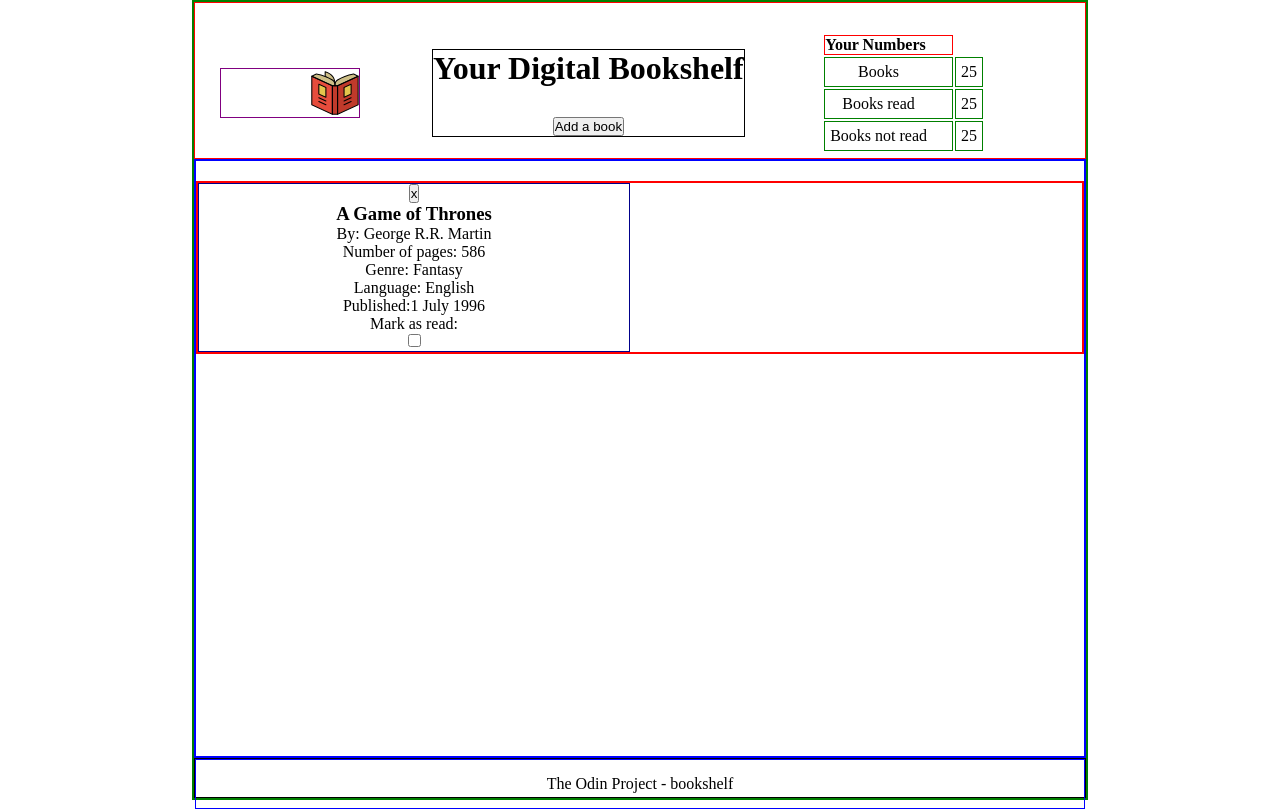
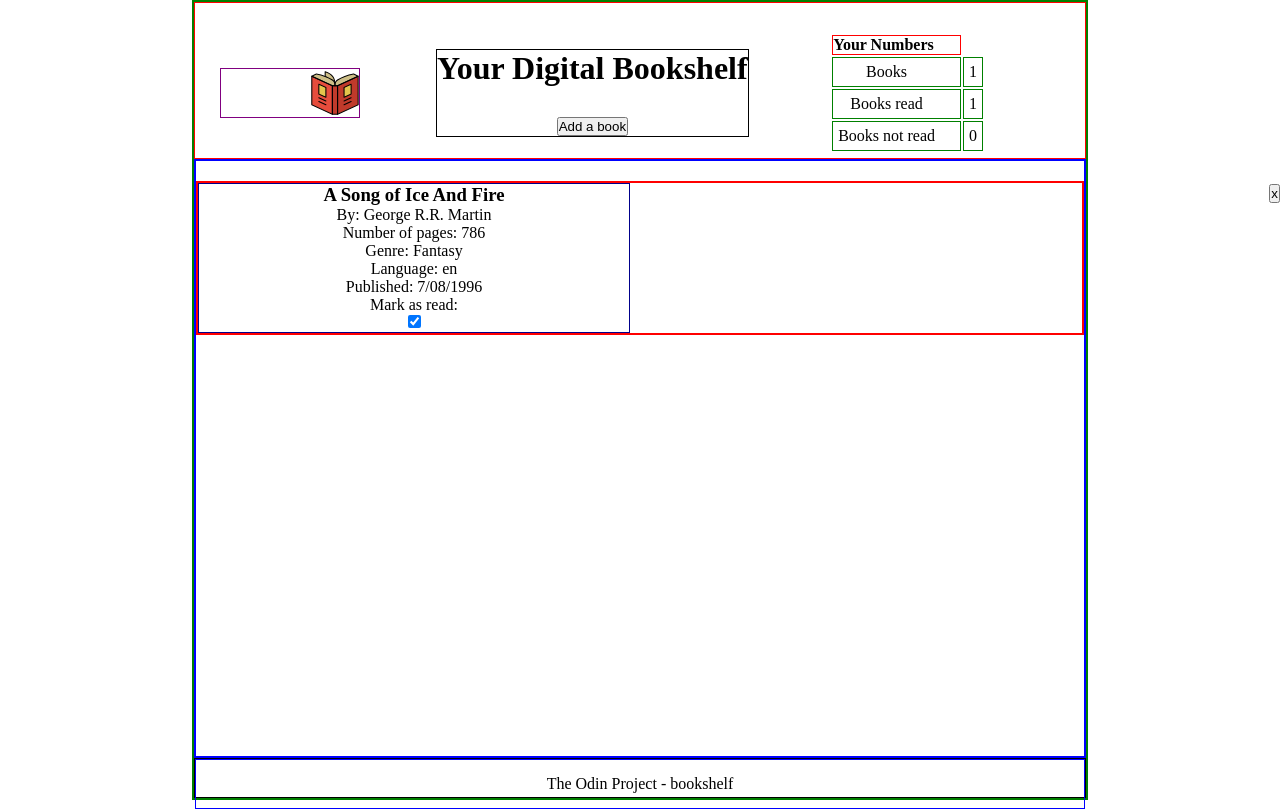
Before and after one commit to Thibault-be/library, a plain HTML site: page index.html in a window 1280 px wide. Drawn offline with Linux system fonts and the light colour scheme.

Commit message:
Add book almost working. Bug in (not) read feature)

```diff
--- a/index.html
+++ b/index.html
@@ -21,21 +21,21 @@
           </tr>
           <tr>
             <td class="description number-of-books">Books</td>
-            <td class="digit books-digit">25</td>
+            <td class="digit number-of-books-digit">0</td>
           </tr>
           <tr>
             <td class="description number-of-books-read">Books read</td>
-            <td class="digit books-read-digit">25</td>
+            <td class="digit books-read-digit">0</td>
           </tr>
           <tr>
             <td class="description number-of-books-unread">Books not read</td>
-            <td class="digit books-digit-unread">25</td>
+            <td class="digit books-digit-unread">0</td>
           </tr>
         </table>
       </header>
       <main>
         <div class="main-container">
-          <div class="card read">
+          <!-- <div class="card read">
             <button class="remove">x</button>
             <h3 class="book-title">A Game of Thrones</h3>
             <p class="author">By: George R.R. Martin</p>
@@ -45,7 +45,7 @@
             <p class="published">Published:1 July 1996</p>
             <label for="toggle">Mark as read:</label>
             <input type="checkbox" name="toggle" id="toggle" />
-          </div>
+          </div> -->
         </div>
         <dialog class="modal">
           <form class="add-book-form" method="dialog" action="example.html">
@@ -79,6 +79,13 @@
               placeholder="Genre"
               value="Roman"
             />
+            <label for="new-book-language">Language* </label>
+            <input
+              type="text"
+              id="new-book-language"
+              placeholder="Language"
+              value="en"
+            />
             <label for="new-book-publishing-date">Publishing Date*</label>
             <input
               type="date"
--- a/script.js
+++ b/script.js
@@ -1,4 +1,7 @@
 const booksContainer = document.querySelector(".main-container");
+const numberOfBooks = document.querySelector(".number-of-books-digit");
+const numberOfReadBooks = document.querySelector(".books-read-digit");
+const numberOfUnreadBooks = document.querySelector(".books-digit-unread");
 const addBookBtn = document.querySelector(".add-book-button");
 const addBookForm = document.querySelector(".modal");
 const formAddBookBtn = document.querySelector(".form-add-book-button");
@@ -6,11 +9,27 @@ const formTitle = document.querySelector("#new-book-title");
 const formAuthor = document.querySelector("#new-book-author");
 const formPages = document.querySelector("#new-book-pages");
 const formGenre = document.querySelector("#new-book-genre");
+const formLanguage = document.querySelector("#new-book-language");
 const formDate = document.querySelector("#new-book-publishing-date");
 const formReadStatus = document.querySelector("#new-book-read-status");
 const formClearFields = document.querySelector("#form-clear-fields-button");
 
-const books = [];
+const books = [
+  {
+    title: "A Song of Ice And Fire",
+    author: "George R.R. Martin",
+    pages: "786",
+    genre: "Fantasy",
+    language: "en",
+    published: "7/08/1996",
+    read: "yes",
+  },
+];
+
+books.forEach((book) => {
+  createCard(book);
+  numberOfBooks.textContent = books.length;
+});
 
 addBookBtn.addEventListener("click", () => {
   addBookForm.showModal();
@@ -22,11 +41,13 @@ formAddBookBtn.addEventListener("click", () => {
     formAuthor.value,
     formPages.value,
     formGenre.value,
+    formLanguage.value,
     formDate.value,
     formReadStatus.value
   );
   books.push(newBook);
   createCard(newBook);
+  numberOfBooks.textContent = books.length;
 });
 
 function CreateBook(title, author, pages, genre, language, published, read) {
@@ -39,54 +60,70 @@ function CreateBook(title, author, pages, genre, language, published, read) {
   this.read = read;
 }
 
-// function addCard(booksArray) {
-//   booksArray.forEach((book) => {
-//     createCard(book);
-//   });
-//   //loop over the array
-//   //for each element create card
-// }
-
 function createCard(book) {
-  console.log("here");
-  console.log(book);
-
   const newCard = document.createElement("div");
   newCard.classList.add("card");
 
+  const closeFormBtn = document.createElement("button");
+  closeFormBtn.classList.add("form-close-button");
+  closeFormBtn.textContent = "x";
+
   const newTitle = document.createElement("h3");
   newTitle.classList.add("book-title");
-  newTitle.textContent = "By" + book.title;
+  newTitle.textContent = book.title;
 
   const newAuthor = document.createElement("p");
   newAuthor.classList.add("author");
-  newAuthor.textContent = "Author:" + book.author;
+  newAuthor.textContent = "By: " + book.author;
 
   const newPages = document.createElement("p");
   newPages.classList.add("pages");
-  newPages.textContent = "Number of pages:" + book.pages;
+  newPages.textContent = "Number of pages: " + book.pages;
 
   const newGenre = document.createElement("p");
   newGenre.classList.add("genre");
-  newGenre.textContent = "Genre:" + book.genre;
+  newGenre.textContent = "Genre: " + book.genre;
 
   const newLanguage = document.createElement("p");
   newLanguage.classList.add("language");
-  newLanguage.textContent = "Language" + book.language;
+  newLanguage.textContent = "Language: " + book.language;
 
-  //published is wrong; picking up read status
   const newPublished = document.createElement("p");
   newPublished.classList.add("published");
-  newPublished.textContent = "Published:" + book.published;
+  newPublished.textContent = "Published: " + book.published;
 
+  const readLabel = document.createElement("label");
+  readLabel.setAttribute(
+    "for",
+    `toggle-${book.title.toLowerCase().split(" ").join("-")}`
+  );
+  readLabel.textContent = "Mark as read: ";
+
+  const readCheckbox = document.createElement("input");
+  readCheckbox.type = "checkbox";
+  readCheckbox.name = `toggle-${book.title.toLowerCase().split(" ").join("-")}`;
+  readCheckbox.id = `toggle-${book.title.toLowerCase().split(" ").join("-")}`;
+
+  if ((book.read = "yes")) {
+    readCheckbox.checked = true;
+    readCheckbox.classList.add("read");
+    numberOfReadBooks.textContent = Number(numberOfReadBooks.textContent) + 1;
+  } else {
+    readCheckbox.checked = false;
+    readCheckbox.classList.add("unread");
+    numberOfUnreadBooks.textContent =
+      Number(numberOfUnreadBooks.textContent) + 1;
+  }
+
+  newCard.appendChild(closeFormBtn);
   newCard.appendChild(newTitle);
   newCard.appendChild(newAuthor);
   newCard.appendChild(newPages);
   newCard.appendChild(newGenre);
   newCard.appendChild(newLanguage);
   newCard.appendChild(newPublished);
-
-  console.log(newCard);
+  newCard.appendChild(readLabel);
+  newCard.appendChild(readCheckbox);
 
   booksContainer.appendChild(newCard);
 }
```
